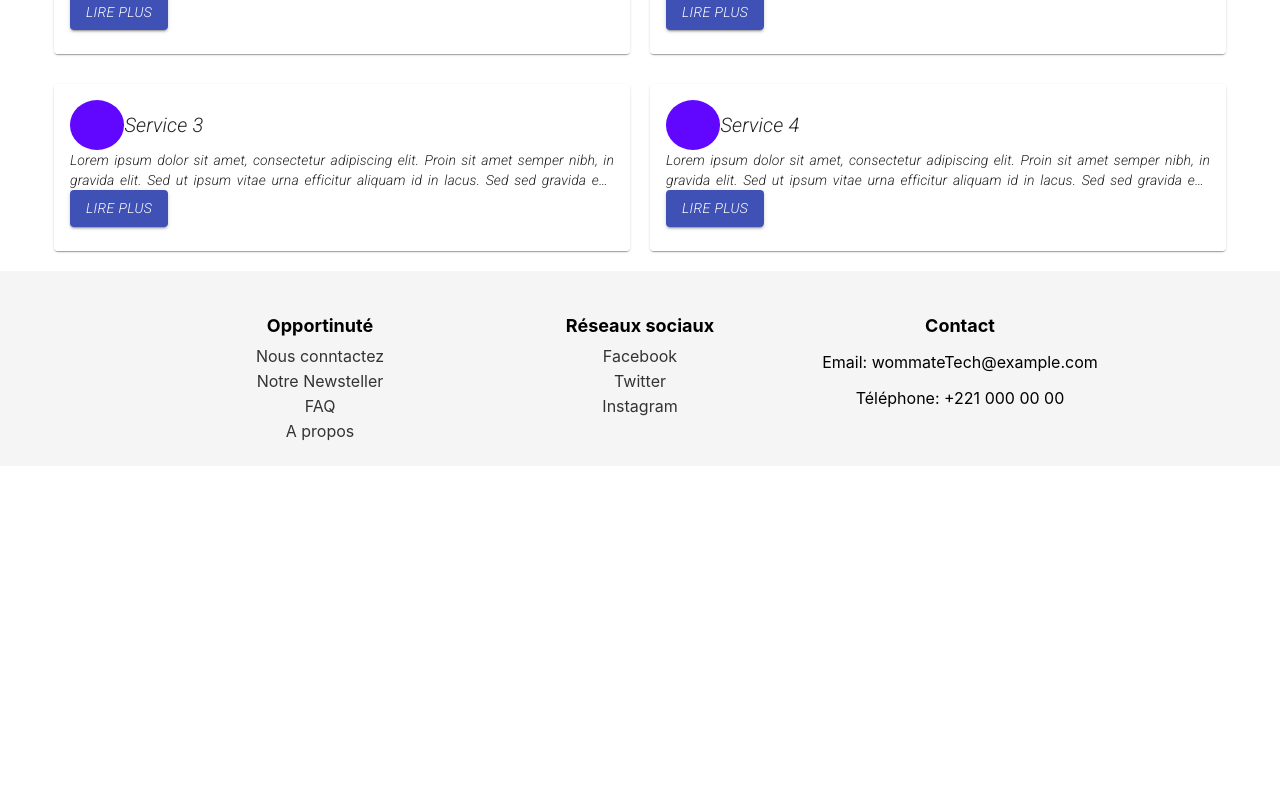
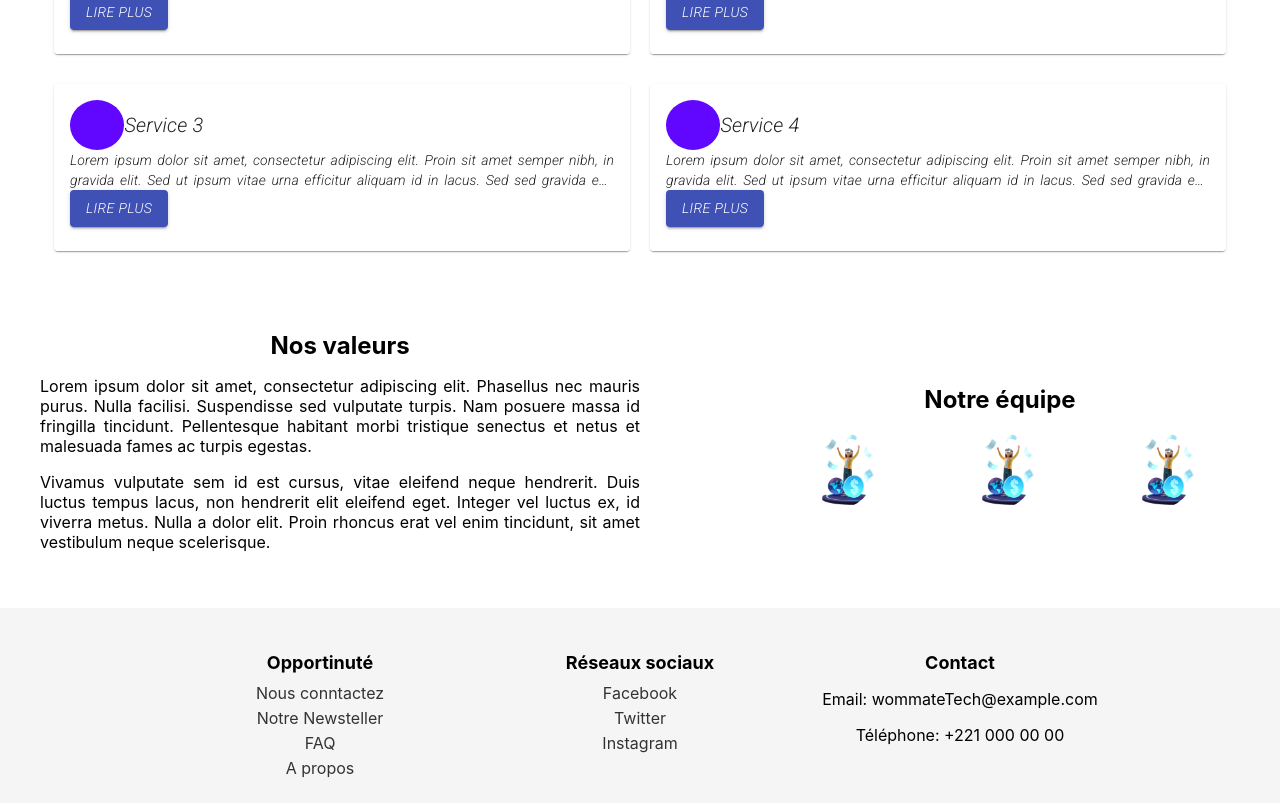
Before and after one commit to Wommate/wommate-web-site, a React (Create React App) app: page / in a window 1280 px wide. Shown: the part 734-1537 px from the top of the page. Before the commit the page ends 1200 px from the top, so only its background shows below. Built offline with nearby package versions, Linux system fonts and the light colour scheme.

Commit message:
component A propos ok

```diff
--- a/src/App.js
+++ b/src/App.js
@@ -11,6 +11,7 @@ function App() {
         <Header />
         <HeroSection />
         <OurServices/>
+        <About/>
         <Footer/>
 
     </div>
--- a/src/components/About/About.css
+++ b/src/components/About/About.css
@@ -37,3 +37,7 @@
     border-radius: 50%;
     margin-right: 10px;
   }
+  .nosValeurs
+  {
+    text-align: justify;
+  }
--- a/src/components/About/About.js
+++ b/src/components/About/About.js
@@ -1,18 +1,19 @@
 import React from 'react';
 import './About.css';
+import heroImg from '../../img/heros_img.png';
 
 const About = () => {
   return (
     <div className="aboutContainer">
       <div className="valuesContainer">
         <h2>Nos valeurs</h2>
-        <p>
+        <p className='nosValeurs'>
           Lorem ipsum dolor sit amet, consectetur adipiscing elit. Phasellus nec mauris purus.
           Nulla facilisi. Suspendisse sed vulputate turpis. Nam posuere massa id fringilla
           tincidunt. Pellentesque habitant morbi tristique senectus et netus et malesuada fames ac
           turpis egestas.
         </p>
-        <p>
+        <p className='nosValeurs'>
           Vivamus vulputate sem id est cursus, vitae eleifend neque hendrerit. Duis luctus tempus
           lacus, non hendrerit elit eleifend eget. Integer vel luctus ex, id viverra metus. Nulla a
           dolor elit. Proin rhoncus erat vel enim tincidunt, sit amet vestibulum neque scelerisque.
@@ -21,9 +22,15 @@ const About = () => {
       <div className="teamContainer">
         <h2>Notre équipe</h2>
         <div className="teamImages">
-          <img src="path/to/image-1.jpg" alt="Membre de l'équipe" />
-          <img src="path/to/image-2.jpg" alt="Membre de l'équipe" />
-          <img src="path/to/image-3.jpg" alt="Membre de l'équipe" />
+            <div className="hero__img">
+                    <img src={heroImg} alt="hero_img" />
+            </div>
+            <div className="hero__img">
+                    <img src={heroImg} alt="hero_img" />
+            </div>
+            <div className="hero__img">
+                    <img src={heroImg} alt="hero_img" />
+             </div>
           {/* Ajoutez les autres images de l'équipe */}
         </div>
       </div>
```
